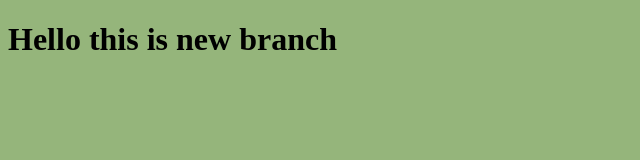
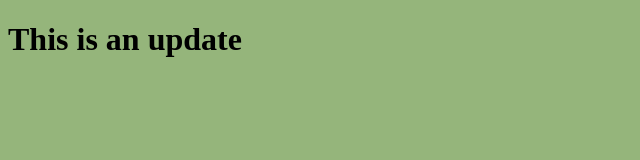
Before and after one commit to RamiZarraa/myproject, a plain HTML site: page index.html in a window 1280 px wide. Shown: the whole page, without its empty margins (0-640 px from the left). Drawn offline with Linux system fonts and the light colour scheme.

Commit message:
edit the html file

```diff
--- a/index.html
+++ b/index.html
@@ -7,7 +7,7 @@
     <link rel="stylesheet" href="style.css">
 </head>
 <body>
-    <h1>Hello this is new branch </h1>
+    <h1>This is an update </h1>
 
     <script src="app.js"></script>
 </body>
```
